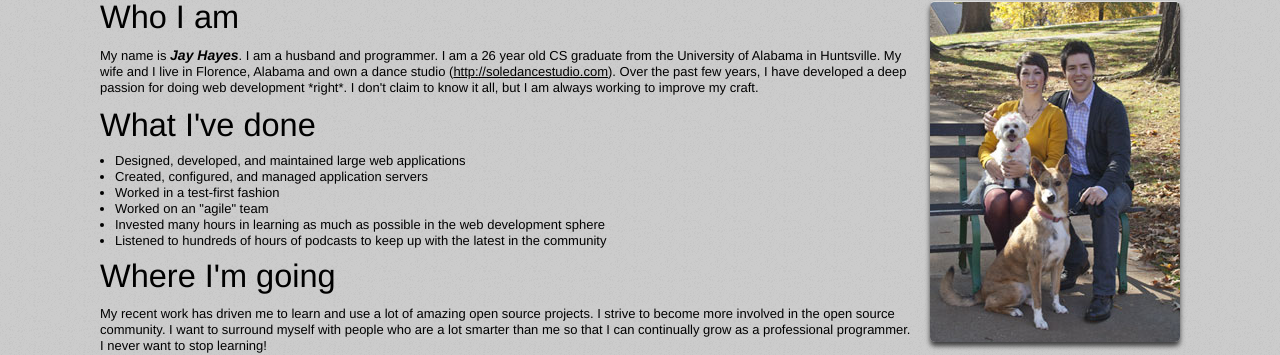
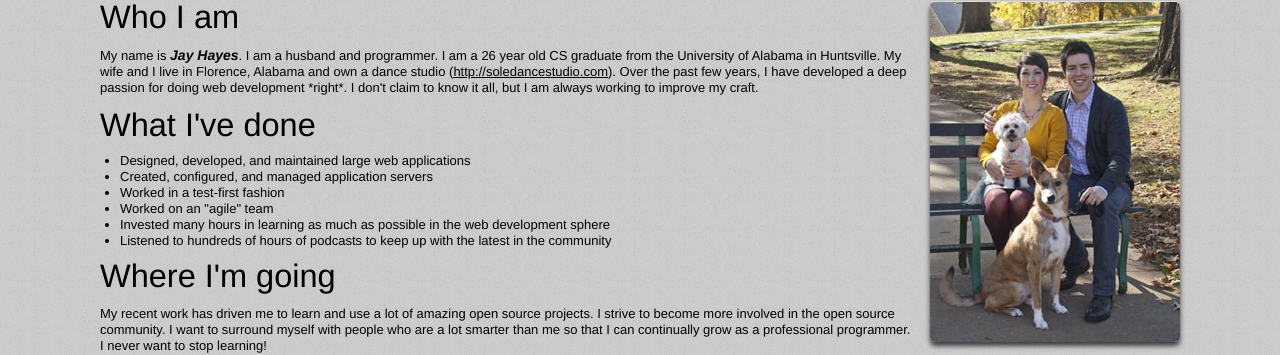
Before and after one commit to iamvery/iamvery.github.com, a Jekyll site: the page built from index.html, in a window 1280 px wide. Shown: the part 333-688 px from the top of the page. Built offline with Jekyll 4.4.1, drawn with Linux system fonts in a browser that asks for light colours.

Commit message:
Update list style, add support for ordered lists

```diff
--- a/stylesheets/iamvery.css
+++ b/stylesheets/iamvery.css
@@ -107,9 +107,14 @@
   font-style: italic; }
 
 ul {
-  list-style-type: disc;
-  margin: 0 0 13px 15px; }
-  ul li {
+  list-style-type: disc; }
+
+ol {
+  list-style-type: decimal; }
+
+ul, ol {
+  margin: 0 0 13px 20px; }
+  ul li, ol li {
     margin-bottom: 3px; }
 
 a {
```
Also changed, not shown: _assets/stylesheets/elements.scss (+8 -1 lines).
